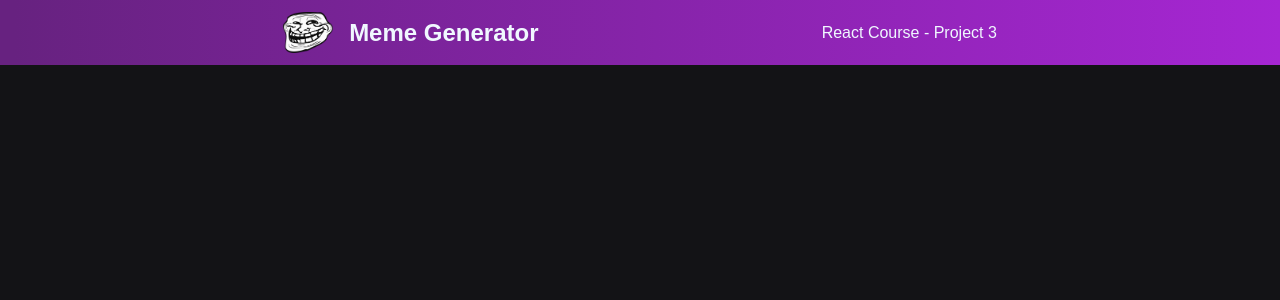
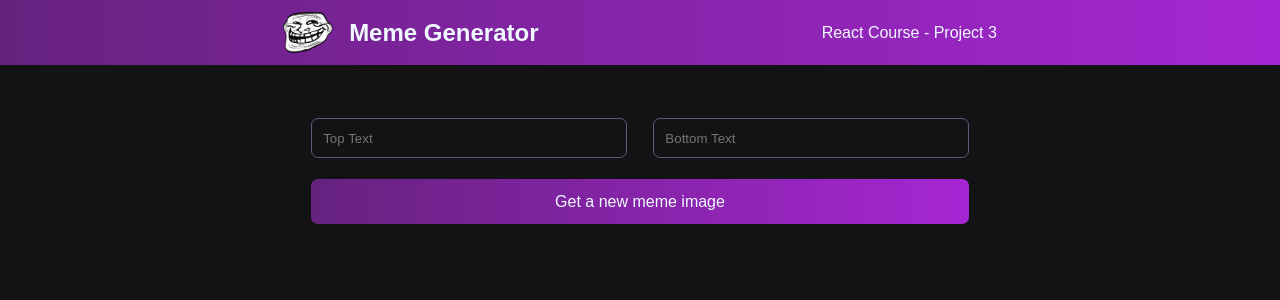
Before and after one commit to ylbergalica/meme-generator, a React (Create React App) app: page / in a window 1280 px wide. Shown: the top 300 px of the page. Built offline with nearby package versions, Linux system fonts and the light colour scheme.

Commit message:
Form Added

```diff
--- a/src/App.js
+++ b/src/App.js
@@ -1,9 +1,11 @@
 import Header from "./components/Header";
+import Meme from "./components/Meme";
 
 export default function App() {
 	return (
 		<div>
 			<Header/>
+			<Meme/>
 		</div>
 	)
 }
--- /dev/null
+++ b/src/components/Meme.js
@@ -0,0 +1,13 @@
+export default function Meme() {
+	return (
+		<div className="meme">
+			<form className="meme-form">
+				<div className="meme-input">
+					<input id="meme-toptext" placeholder="Top Text"></input>
+					<input id="meme-bottext" placeholder="Bottom Text"></input>
+				</div>
+				<input type="submit" className="meme-submit" value="Get a new meme image"></input>
+			</form>
+		</div>
+	)
+}
--- a/src/style.css
+++ b/src/style.css
@@ -11,7 +11,7 @@ body {
 .header {
 	width: 100%;
 	height: 65px;
-	position: absolute;
+	/* position: absolute; */
 
 	display: flex;
 	align-items: center;
@@ -34,3 +34,67 @@ body {
 .header-title {
 	font-size: 1.5rem;
 }
+
+.meme {
+	width: 100%;
+
+	margin-top: 2rem;
+
+	display: flex;
+	align-items: center;
+	justify-content: center;
+}
+
+.meme-form {
+	width: 690px;
+
+	padding: 1rem;
+
+	display: flex;
+	align-items: center;
+	justify-content: center;
+	flex-direction: column;
+}
+
+.meme-input {
+	width: 100%;
+	height: 50px;
+
+	display: flex;
+	align-items: center;
+	justify-content: space-between;
+}
+
+.meme-input input {
+	width: 48%;
+	height: 40px;
+
+	padding: 0.7rem;
+
+	background-color: #131316;
+	color: aliceblue;
+
+	border: solid 1px #5b5b7d;
+	border-radius: 7px;
+}
+
+.meme-submit {
+	width: 100%;
+	height: 45px;
+
+	margin-top: 1rem;
+
+	font-size: 1rem;
+
+	background: linear-gradient(90deg, #672280 1.18%, #A626D3 100%);
+	color: aliceblue;
+
+	border: none;
+	border-radius: 7px;
+
+	transition: all 0.3s;
+}
+
+.meme-submit:hover {
+	box-shadow: 0 0 10px 0px #c87fe39e;
+}
```
